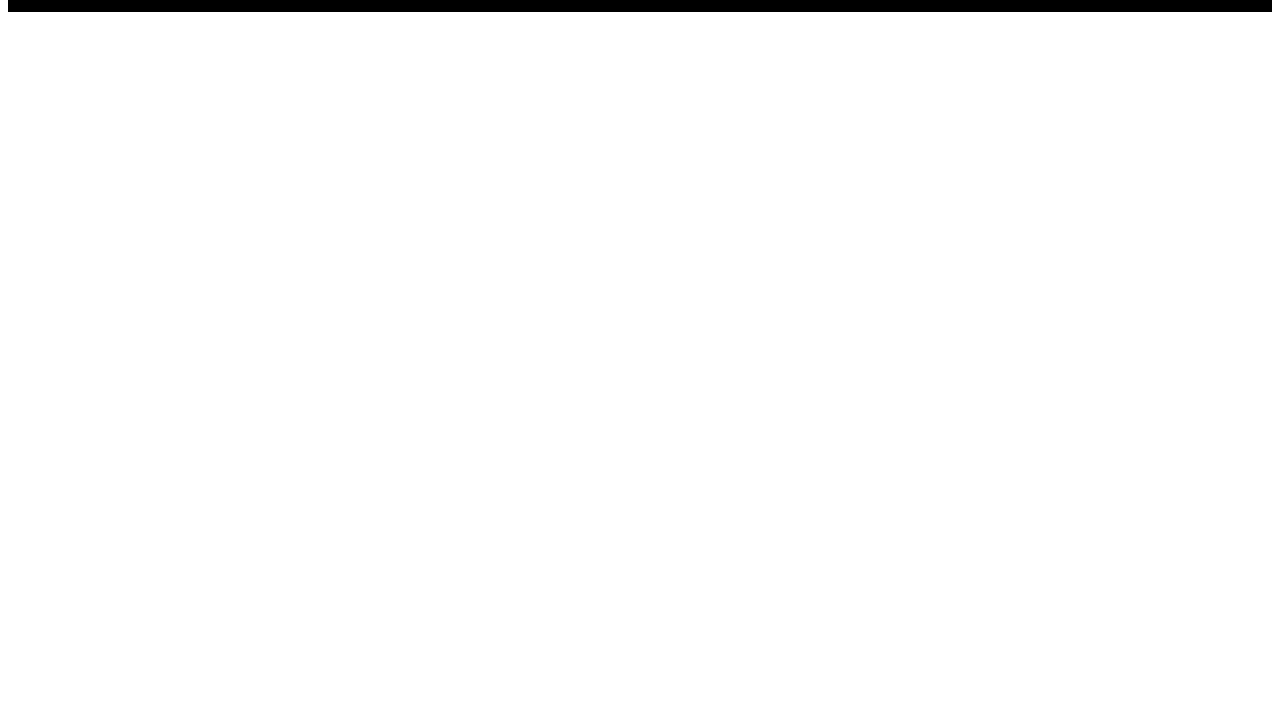
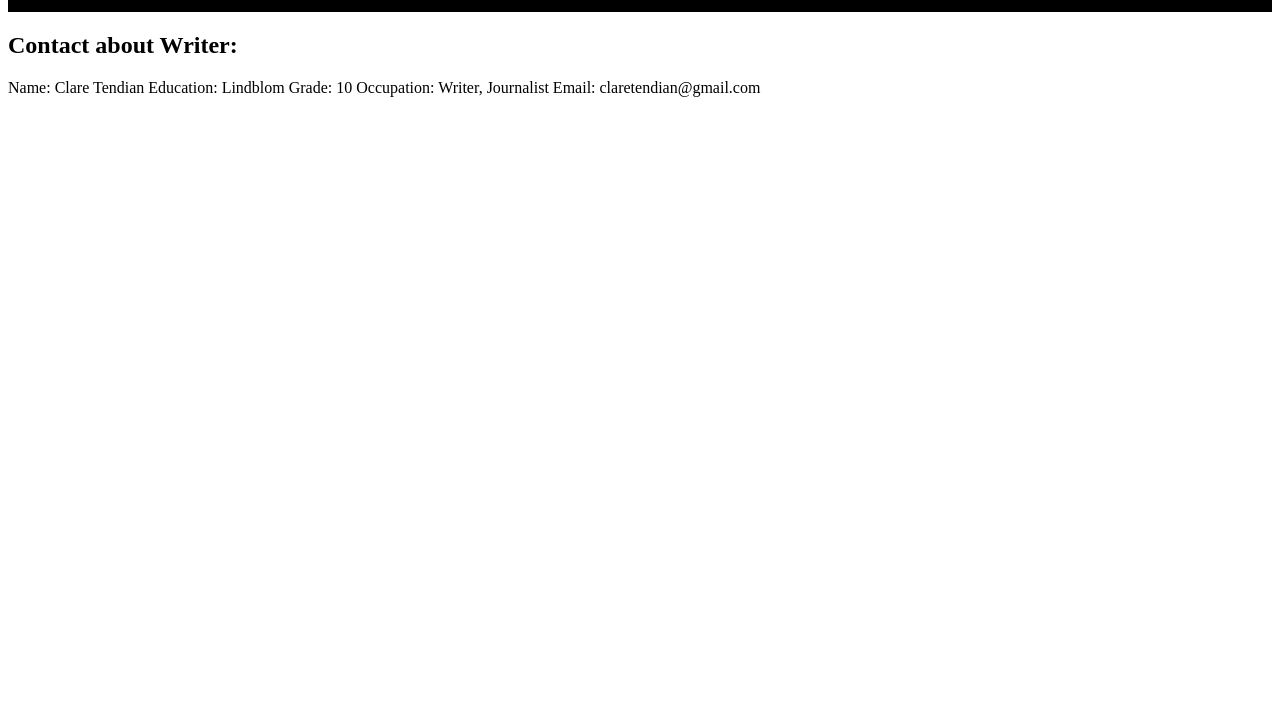
Before and after one commit to ClareTendian/parody_site, a plain HTML site: page contact.html in a window 1280 px wide. Shown: the part 86-800 px from the top of the page. Drawn offline with Linux system fonts and the light colour scheme.

Commit message:
Added contact and rough draft of article

```diff
--- a/contact.html
+++ b/contact.html
@@ -7,5 +7,13 @@
 <div id="header">
 <h1>Chicago Fire's Newest Member</h1>
 </div>
+<h2>Contact about Writer:</h2>
+<p>
+Name: Clare Tendian
+Education: Lindblom
+Grade: 10
+Occupation: Writer, Journalist
+Email: claretendian@gmail.com
+</p>
 </body>
 </html>
```
Also changed, not shown: new_member_of_chicago_fire.html (+3 -0 lines).
